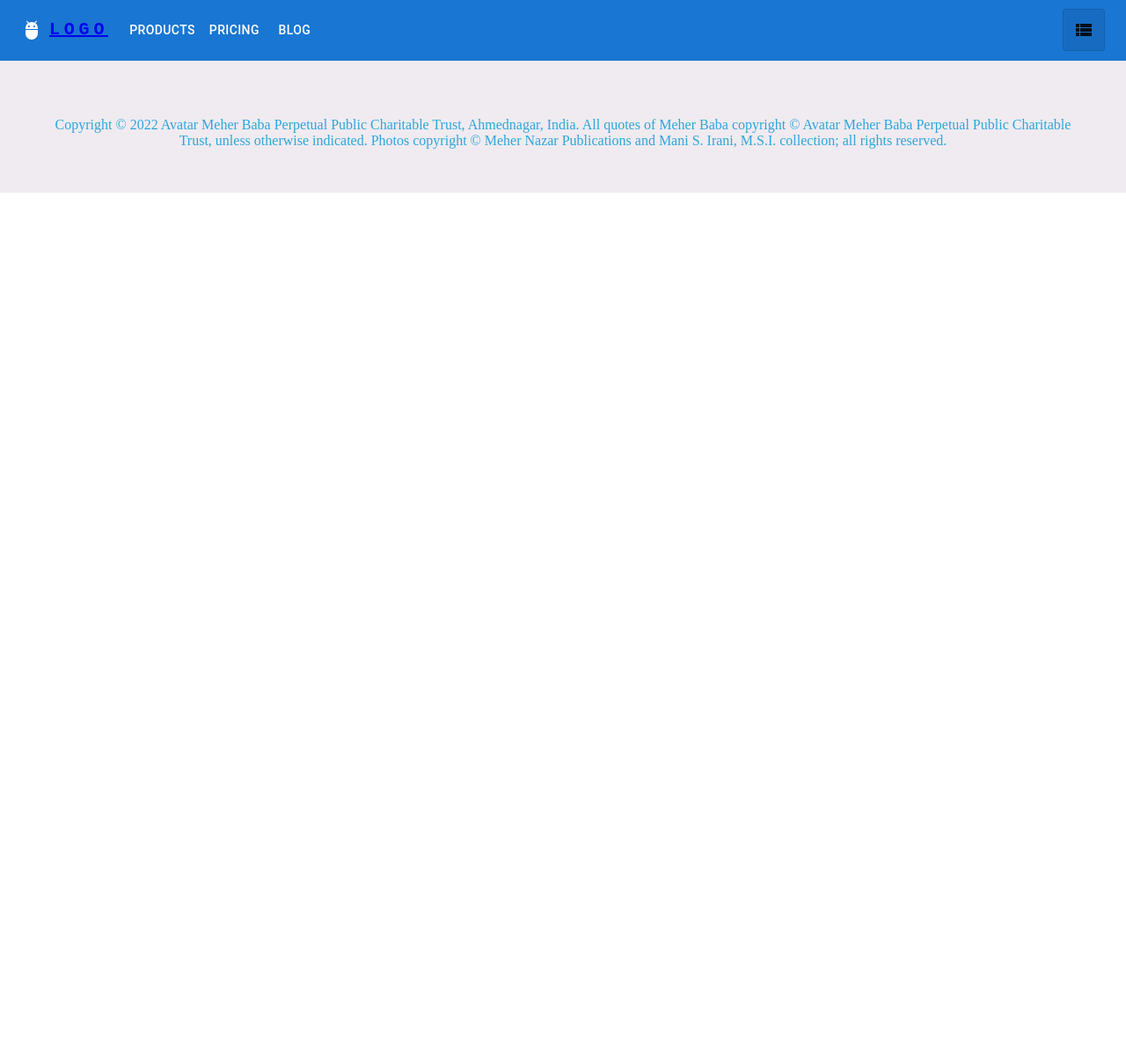
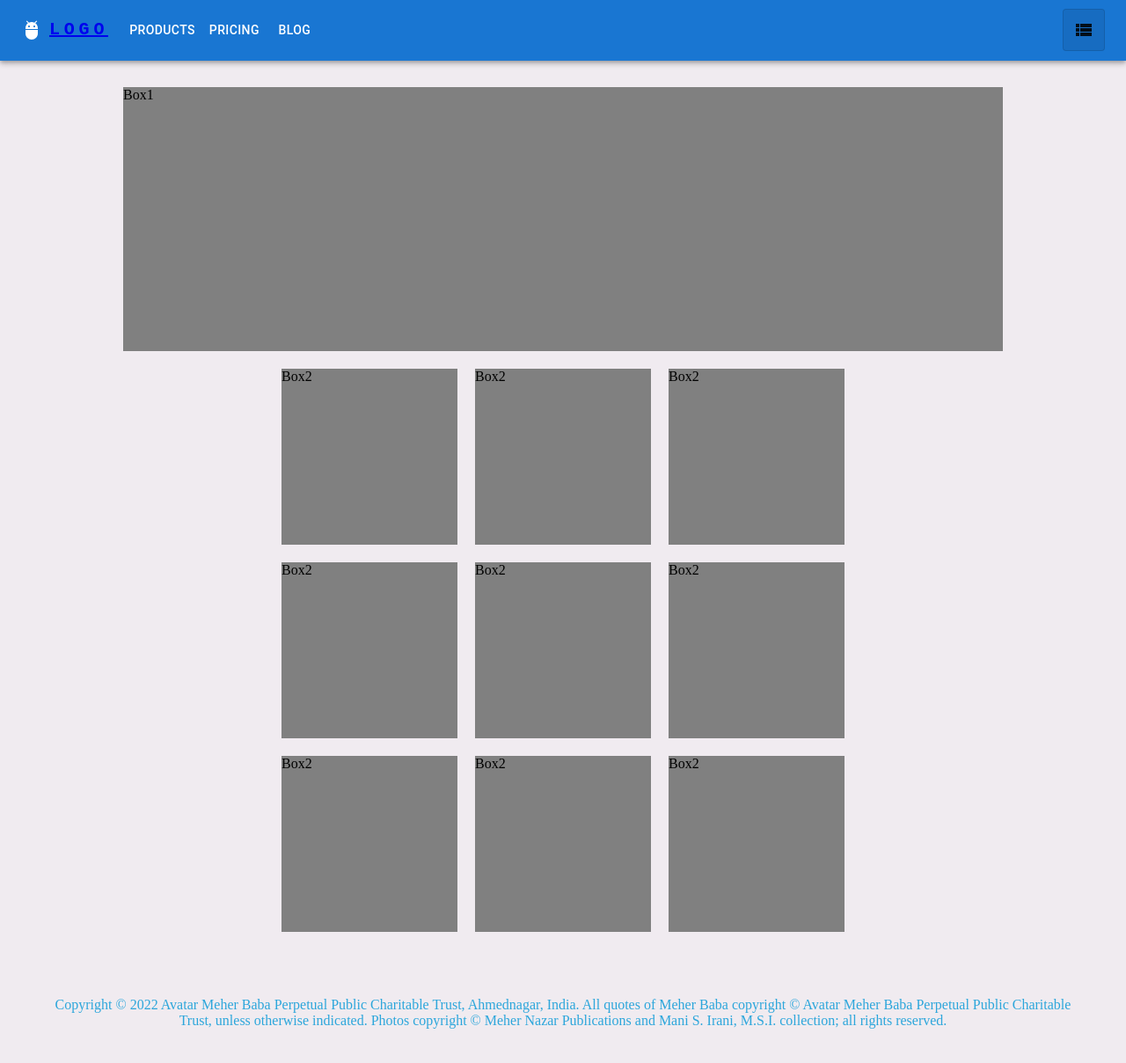
Before and after one commit to anvbey/AmbLucknow, a React (Create React App) app: page /archives in a window 1280 px wide. Shown: the top 1208 px of the page at 88% size. Before the commit the page ends 800 px from the top, so only its background shows below. Built offline with nearby package versions, Linux system fonts and the light colour scheme.

Commit message:
Archives updated

```diff
--- a/src/App.js
+++ b/src/App.js
@@ -7,6 +7,7 @@ import Footer from "./components/Footer/Footer";
 import Cont from "./container/Contact";
 import { Box } from "@mui/material";
 import Donate from "./container/Donate";
+import Archives from './container/Archives'
 
 function App() {
   return (
@@ -23,6 +24,7 @@ function App() {
         <Route path="about" element={<About />} />
         <Route path="contact" element={<Cont />} />
         <Route path="donate" element={<Donate />} />
+        <Route path='archives' element={<Archives/>}/>
       </Routes>
       <Footer />
     </Box>
--- /dev/null
+++ b/src/components/Archives/box1.jsx
@@ -0,0 +1,17 @@
+import React from 'react'
+import { Box } from "@mui/material";
+
+const box1 = () => {
+  return (
+    <Box sx={{
+        background: 'grey',
+        width: '1000px',
+        height: '300px',
+        margin: '10px'
+    }}>
+        Box1
+    </Box>
+  )
+}
+
+export default box1
--- /dev/null
+++ b/src/components/Archives/box2.jsx
@@ -0,0 +1,17 @@
+import React from 'react'
+import { Box } from "@mui/material";
+
+const box2 = () => {
+  return (
+    <Box sx={{
+        background: 'grey',
+        width: '200px',
+        height: '200px',
+        margin: '10px'
+    }}>
+        Box2
+    </Box>
+  )
+}
+
+export default box2
--- /dev/null
+++ b/src/container/Archives/index.jsx
@@ -0,0 +1,49 @@
+import React from "react";
+import { Box } from "@mui/material";
+import Box1 from "../../components/Archives/box1";
+import Box2 from "../../components/Archives/box2"
+
+const grid = () => {
+  return (
+    <Box>
+      <Box sx={{
+        minHeight: '72vh',
+        display: 'flex',
+        flexDirection: 'column',
+        alignItems: 'center',
+        marginTop: '20px'
+      }}>
+        <Box1/>
+        <Box sx={{
+          display: 'flex',
+          flexDirection: 'row',
+          justifyContent: 'space-around'
+        }}>
+          <Box2/>
+          <Box2/>
+          <Box2/>
+        </Box>
+        <Box sx={{
+          display: 'flex',
+          flexDirection: 'row',
+          justifyContent: 'space-around'
+        }}>
+          <Box2/>
+          <Box2/>
+          <Box2/>
+        </Box>
+        <Box sx={{
+          display: 'flex',
+          flexDirection: 'row',
+          justifyContent: 'space-around'
+        }}>
+          <Box2/>
+          <Box2/>
+          <Box2/>
+        </Box>
+      </Box>
+    </Box>
+  );
+};
+
+export default grid;
```
